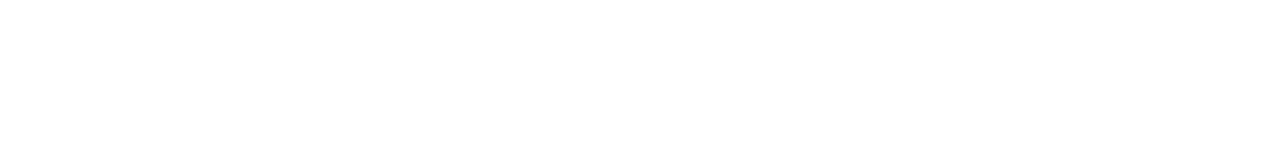
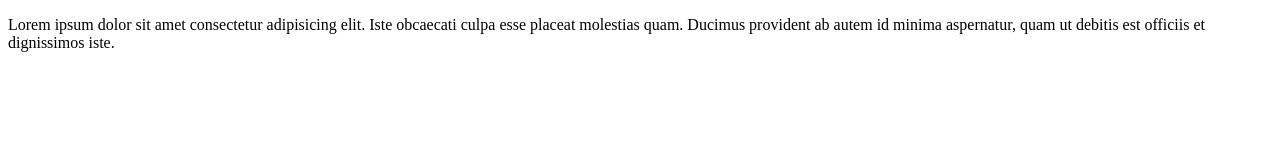
Before and after one commit to ChanAlex2357/garage-ntsika, a plain HTML site: page index.html in a window 1280 px wide. Drawn offline with Linux system fonts and the light colour scheme.

Commit message:
chngement

```diff
--- a/index.html
+++ b/index.html
@@ -6,6 +6,6 @@
     <title>Welcome</title>
 </head>
 <body>
-
+    <p>Lorem ipsum dolor sit amet consectetur adipisicing elit. Iste obcaecati culpa esse placeat molestias quam. Ducimus provident ab autem id minima aspernatur, quam ut debitis est officiis et dignissimos iste.</p>
 </body>
 </html>
```
Also changed, not shown: 1 other file.
